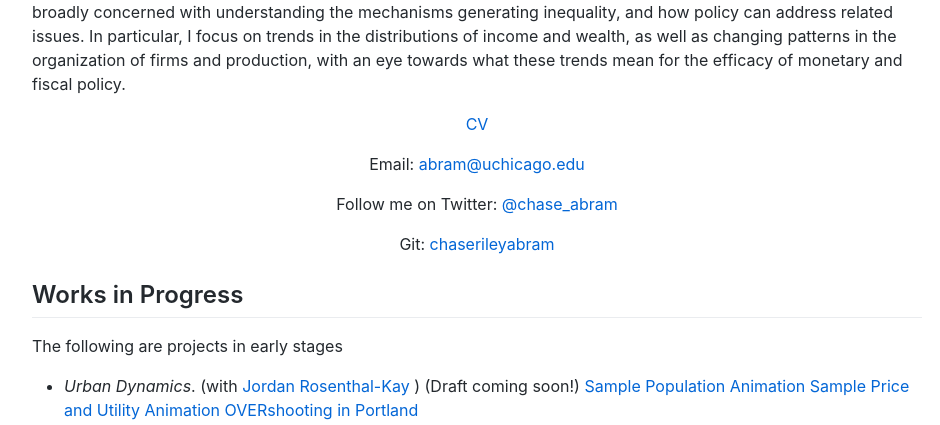
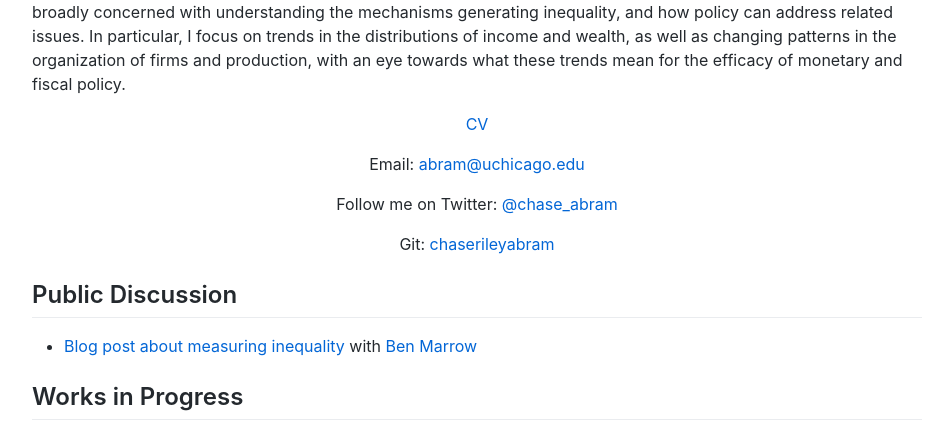
Before and after one commit to chaserileyabram/MyWebsite, a plain HTML site: page index.html in a window 1280 px wide. Shown: the part 386-811 px from the top of the page, without its empty margins (163-1103 px from the left). Drawn offline with Linux system fonts and the light colour scheme.

Commit message:
link to blog with Ben about measuring inequality

```diff
--- a/index.html
+++ b/index.html
@@ -59,12 +59,12 @@
       <p>Here are my papers!</p>
       <ul>
         <li><strong>Journal</strong> <em>Title</em>. (With Coauthors.) <a href="./d4.pdf">link</a>.</li>
+      </ul> -->
+      <h2>Public Discussion</h2>
+      <!-- <p>I do other things!</p> -->
+      <ul>
+        <li><a href="https://benmarrow.substack.com/p/measuring-inequality" target="_blank"> Blog post about measuring inequality </a> with <a href="https://benmarrow.com" target="_blank"> Ben Marrow </a></li>
       </ul>
-      <h2>Some other things</h2>
-      <p>I do other things!</p>
-      <ul>
-        <li><em>Op-Ed in some newspaper</em>. <a href="https://nyt.com">link</a>.</li>
-      </ul> -->
       <h2>Works in Progress </h2>
       <p>The following are projects in early stages </p>
       <!-- <ul>
```
